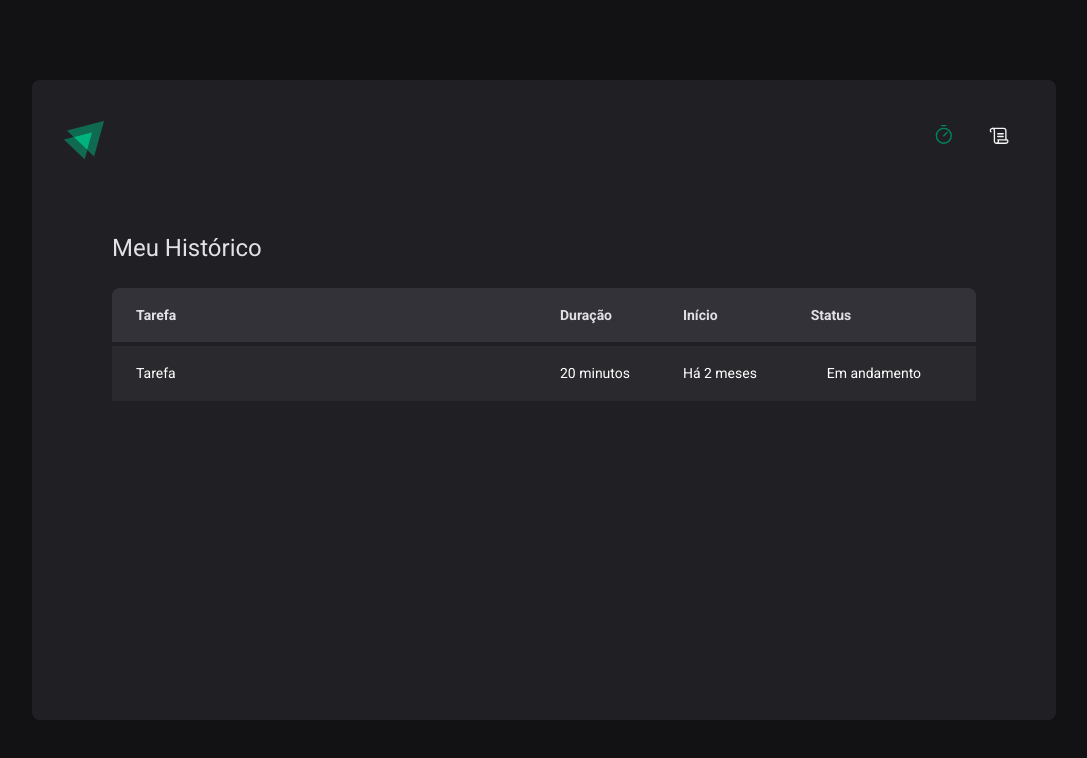
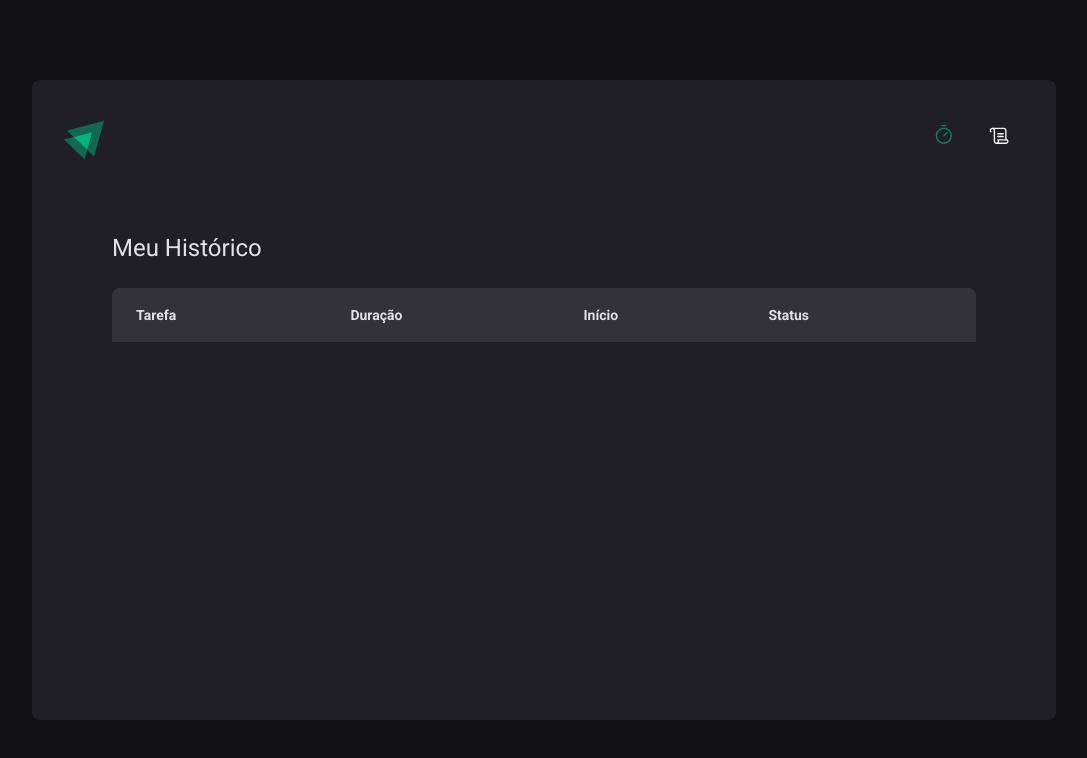
Before and after one commit to victorassiso/timer, a React (Vite) app: page /timer/history in a window 1280 px wide. Shown: the top 758 px of the page, without its empty margins (96-1183 px from the left). Built offline with nearby package versions, Linux system fonts and the light colour scheme.

Commit message:
FEAT: Implement History List

```diff
--- a/src/pages/history/components/status.tsx
+++ b/src/pages/history/components/status.tsx
@@ -1,29 +1,15 @@
+import { ReactNode } from 'react'
+
 interface StatusProps {
-  status: 'completed' | 'in progress' | 'interrupted'
+  color: 'green' | 'red' | 'yellow'
+  children: ReactNode
 }
 
-export function Status({ status }: StatusProps) {
-  let color, text
-
-  switch (status) {
-    case 'completed':
-      color = 'green-500'
-      text = 'Completo'
-      break
-    case 'in progress':
-      color = 'yellow-500'
-      text = 'Em andamento'
-      break
-    case 'interrupted':
-      color = 'red-500'
-      text = 'Interrompido'
-      break
-  }
-
+export function Status({ color, children }: StatusProps) {
   return (
     <span className="flex items-center gap-2">
-      <div className={`h-2 w-2 rounded-full bg-${color} content-[]`} />
-      {text}
+      <div className={`bg-${color}-500 h-2 w-2 rounded-full content-[]`} />
+      {children}
     </span>
   )
 }
--- a/src/pages/history/history.tsx
+++ b/src/pages/history/history.tsx
@@ -1,11 +1,18 @@
+import { formatDistanceToNow } from 'date-fns'
+import { ptBR } from 'date-fns/locale'
+import { useContext } from 'react'
+
+import { CyclesContext } from '../../contexts/cycle-context'
 import { Status } from './components/status'
 
-export function History() {
 const thStyle =
   'bg-base-600 text-left p-4 text-base-200 text-sm leading-[1.6] first:rounded-tl-lg first:pl-6 last:rounded-tr-lg last:pr-6'
 
 const tdStyle =
   'bg-base-700 border-t-base-800 border-t-4 p-4 text-sm leading-[1.6] first:pl-6 last:pr-6 first:w-[50%]'
+
+export function History() {
+  const { cycles } = useContext(CyclesContext)
 
   return (
     <div className="flex flex-1 flex-col p-20">
@@ -21,14 +28,31 @@ export function History() {
             </tr>
           </thead>
           <tbody>
-            <tr>
-              <td className={tdStyle}>Tarefa</td>
-              <td className={tdStyle}>20 minutos</td>
-              <td className={tdStyle}>Há 2 meses</td>
+            {cycles.map((cycle) => (
+              <tr key={cycle.id}>
+                <td className={tdStyle}>{cycle.task}</td>
+                <td className={tdStyle}>{cycle.minutesAmount} minutos</td>
                 <td className={tdStyle}>
-                <Status status="in progress" />
+                  {formatDistanceToNow(cycle.startDate, {
+                    addSuffix: true,
+                    locale: ptBR,
+                  })}
+                </td>
+                <td className={tdStyle}>
+                  {cycle.finishedDate && (
+                    <Status color="green">Concluído</Status>
+                  )}
+
+                  {cycle.interruptedDate && (
+                    <Status color="red">Interrompido</Status>
+                  )}
+
+                  {!cycle.finishedDate && !cycle.interruptedDate && (
+                    <Status color="yellow">Em andamento</Status>
+                  )}
                 </td>
               </tr>
+            ))}
           </tbody>
         </table>
       </div>
```
Lines whose indentation alone changed are shown as unchanged.
